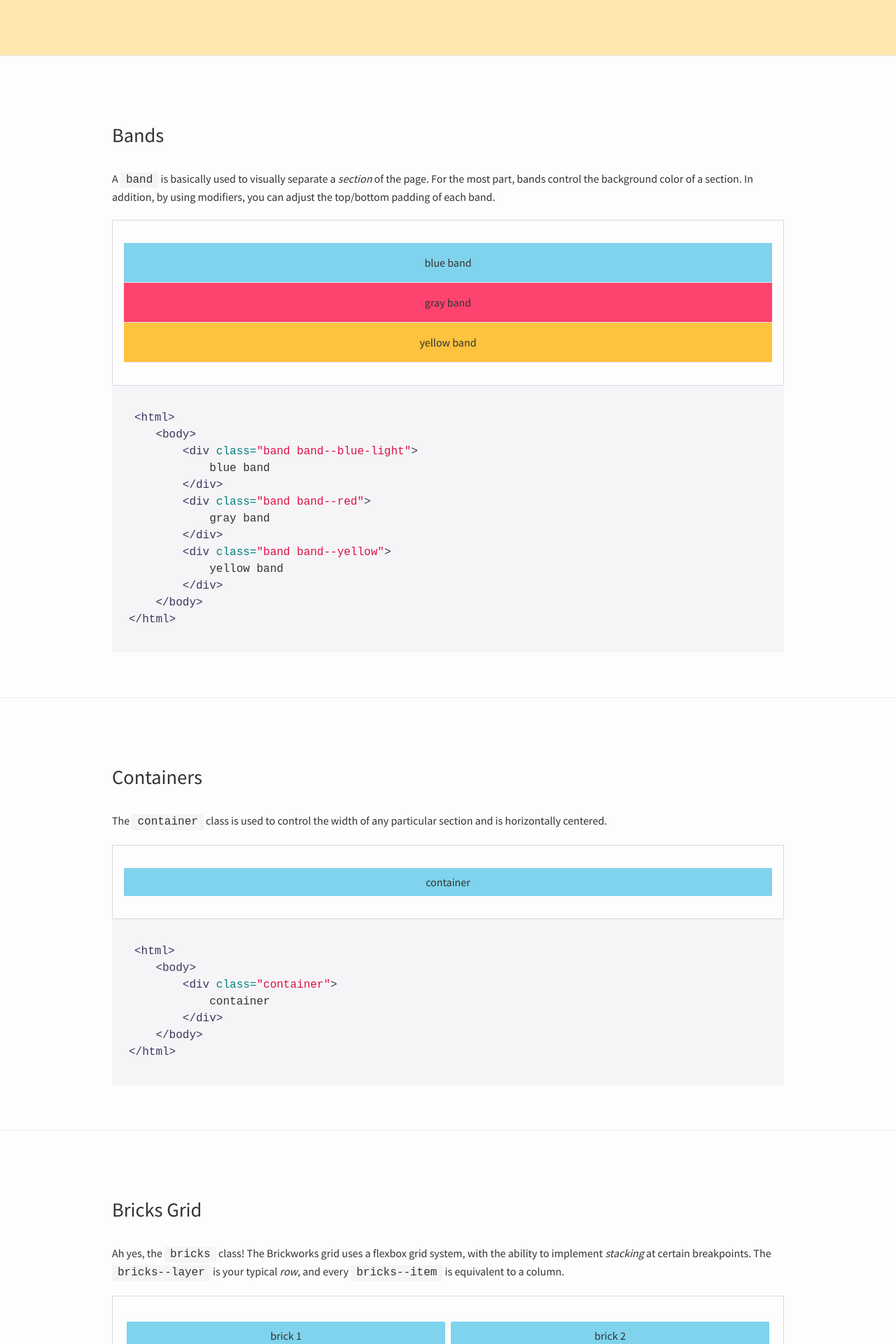
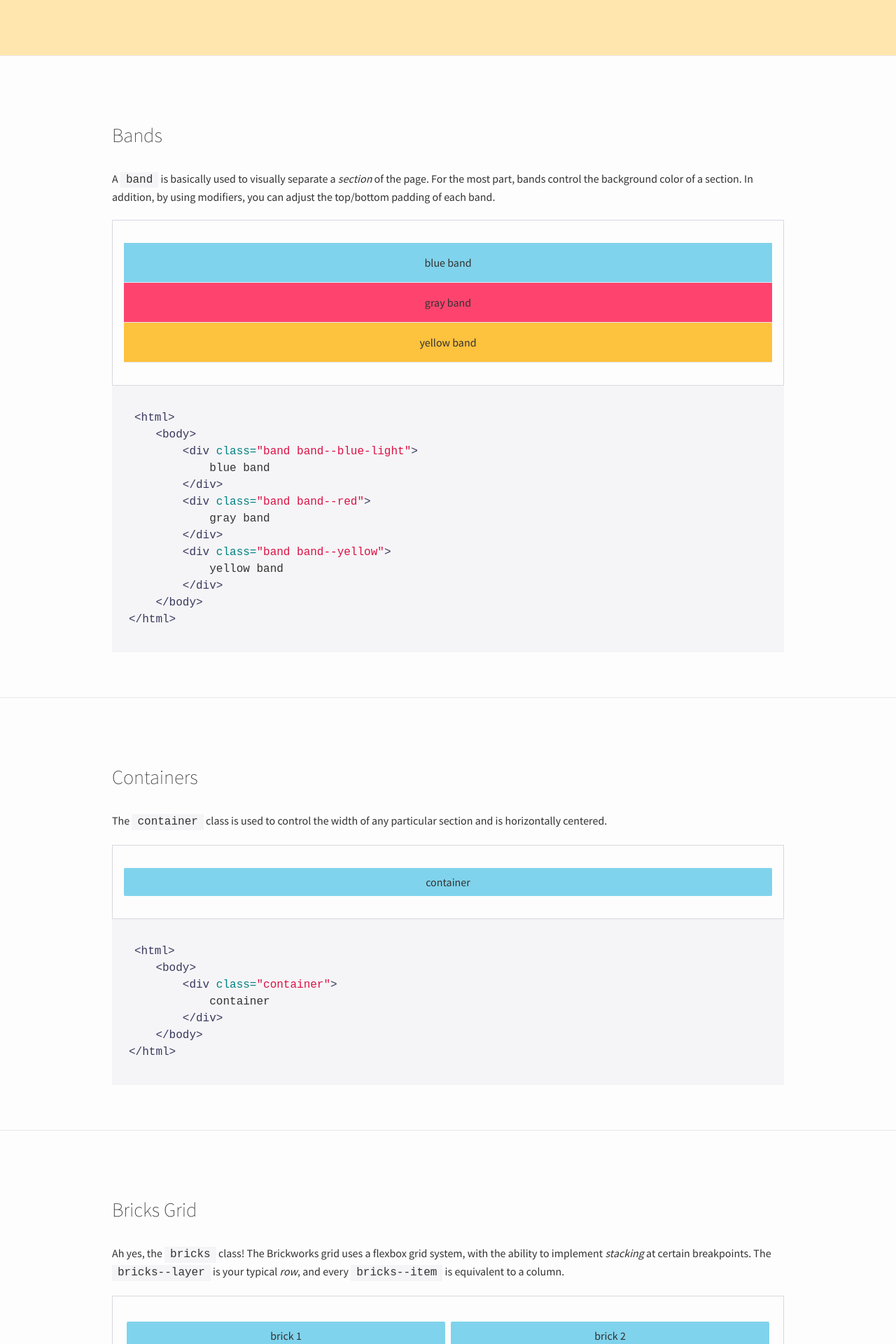
Before and after one commit to techtolentino/one-seven, a Jekyll site: the page built from index.html, in a window 1280 px wide. Shown: the part 442-2362 px from the top of the page at 70% size. Built offline with Jekyll 4.4.1, drawn with Linux system fonts in a browser that asks for light colours.

Commit message:
heading elements font weight

```diff
--- a/_sass/_typography.scss
+++ b/_sass/_typography.scss
@@ -5,22 +5,22 @@ h1 {
 
 h2 {
     font-size: 2.369em;
-    font-weight: 400;
+    font-weight: 200;
 }
 
 h3 {
     font-size: 1.777em;
-    font-weight: 400;
+    font-weight: 200;
 }
 
 h4 {
     font-size: 1.333em;
-    font-weight: 400;
+    font-weight: 200;
 }
 
 h5 {
     font-size: 1em;
-    font-weight: 400;
+    font-weight: 200;
 }
 
 small,
```
